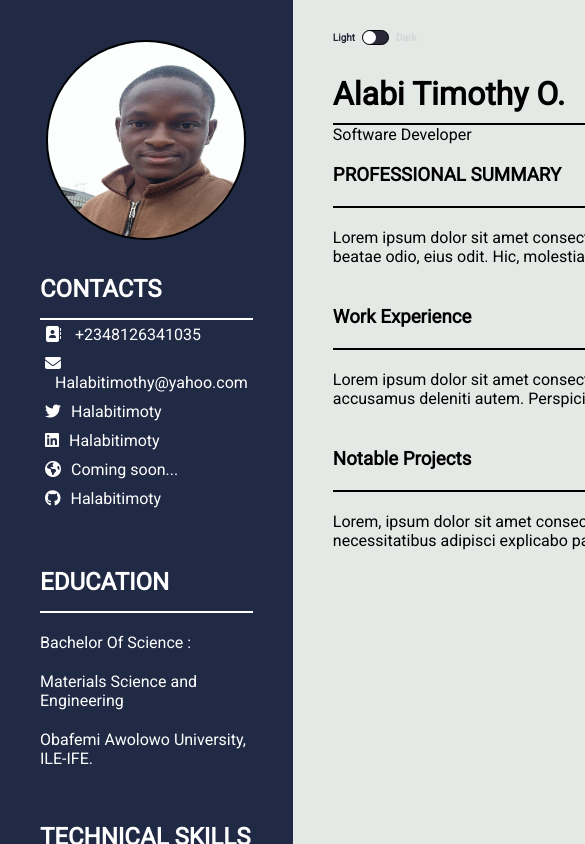
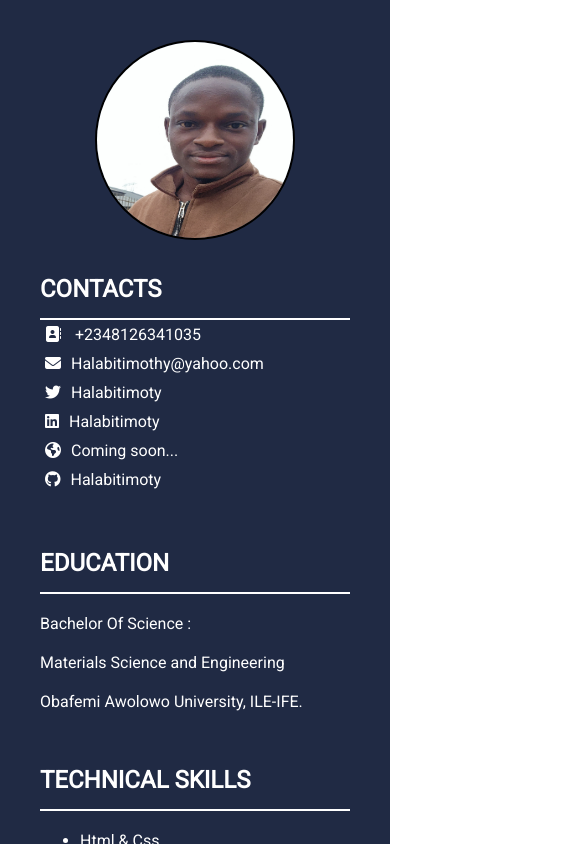
Before and after one commit to Halabitimoty/CurriculumVitae, a React (Create React App) app: page / in a window 390 px wide. Shown: the top 844 px of the page, 585 px wide, since content can reach past the window. Built offline with nearby package versions, Linux system fonts and the light colour scheme; a web font is replaced by a local one.

Commit message:
css fixing

```diff
--- a/src/Component/Resume/Resume.css
+++ b/src/Component/Resume/Resume.css
@@ -5,7 +5,6 @@
 
 .name>h1 {
 	padding: 0 0 10px 0;
-	border-bottom: 2px solid black;
 	width: 1000px;
 }
 
@@ -33,6 +32,36 @@
 	width: 1000px;
 	padding: 20px 0;
 }
+
+@media only screen and (max-width: 600px) {
+	.resume {
+		width: 100vw;
+		padding: 15px;
+		margin: 0;
+	}
+
+	.name>h1,
+	.name>p,
+	.summary>h3,
+	.experience>h3,
+	.projects>h3,
+	.summary>p,
+	.experience>p,
+	.projects>p {
+		width: 100vw;
+		padding: 15px;
+		margin: 0;
+	}
+
+}
+
+
+
+
+
+
+
+
 
 /*Dark and Light Mode Button*/
 .toggler {
--- a/src/Component/Softskill/Softskill.css
+++ b/src/Component/Softskill/Softskill.css
@@ -10,3 +10,5 @@
 .soft-skills>ul {
 	padding-top: 20px;
 }
+
+@media only screen and (max-width: 600px) {}
--- a/src/Pages/Home/Home.css
+++ b/src/Pages/Home/Home.css
@@ -15,3 +15,19 @@ main .nav {
 main .resume {
 	width: 100%;
 }
+
+@media only screen and (max-width: 600px) {
+
+	main {
+		display: flex;
+		flex-direction: column;
+	}
+
+	main .nav {
+		width: 100vw;
+	}
+
+	main .resume {
+		width: 100vw;
+	}
+}
```
